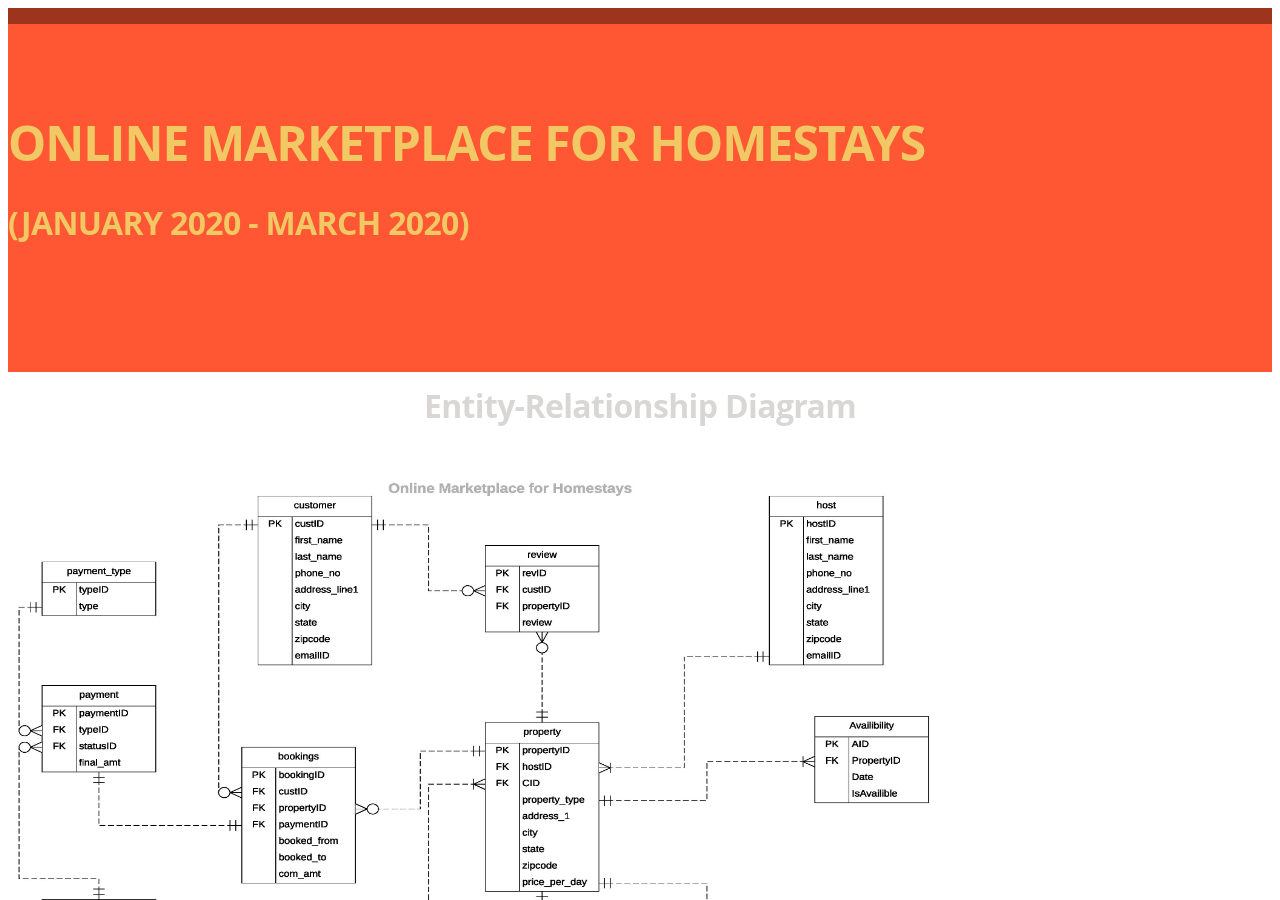
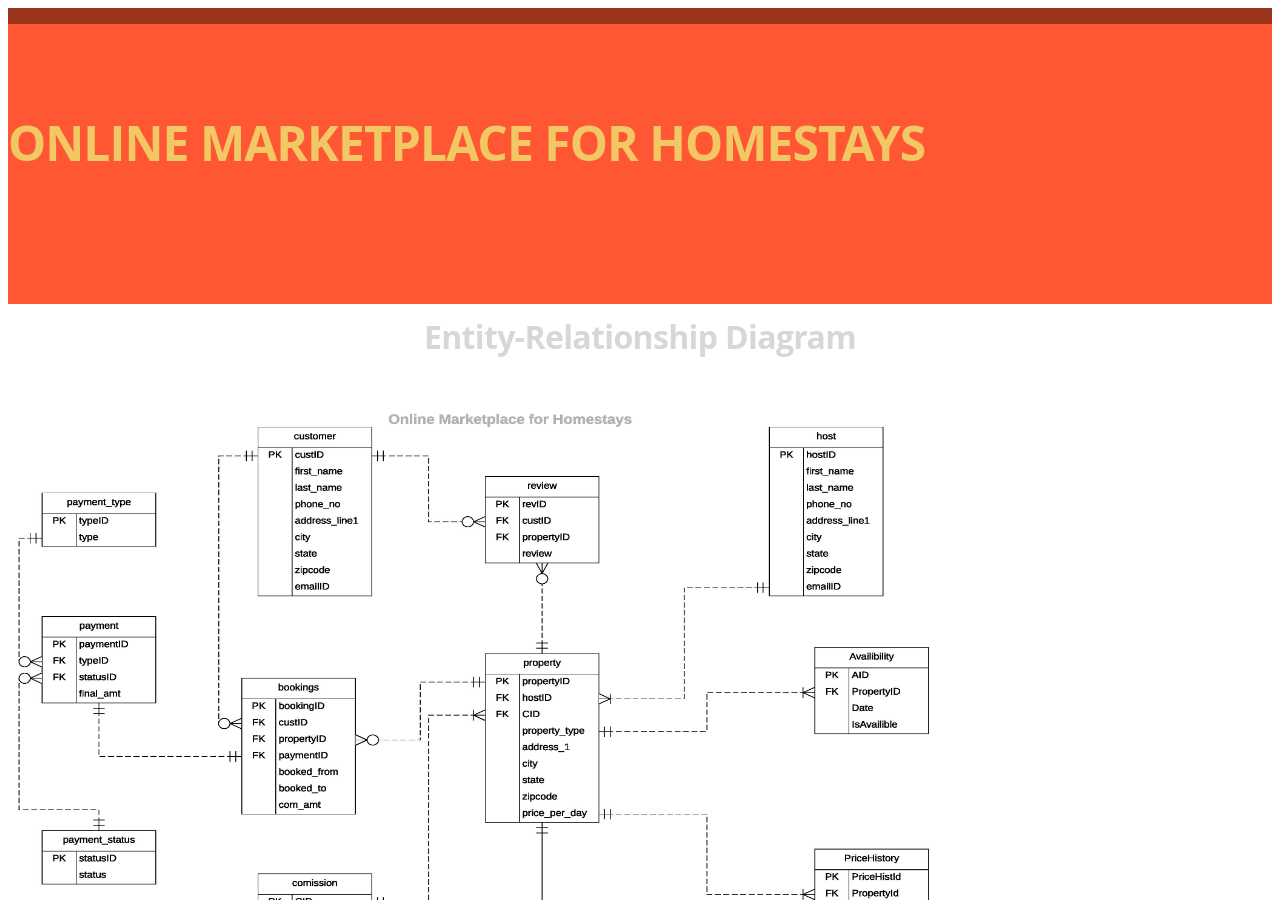
Before and after one commit to shreyakaul/shreyakaul.github.io, a Jekyll site: the page online-homestay.html, which Jekyll copies as it is, in a window 1280 px wide and 900 px high. Built offline with Jekyll 4.4.1, drawn with Linux system fonts in a browser that asks for light colours.

Commit message:
Update online-homestay.html

```diff
--- a/online-homestay.html
+++ b/online-homestay.html
@@ -6,7 +6,6 @@
 		</head>
 <header class='mast'>
   <h1 class='mast-head1'>Online Marketplace for Homestays</h1>
-  <h3 class='mast-head2'>(January 2020 - March 2020)</h3>
 </header>
 <br>
 <h3 class='erd'> Entity-Relationship Diagram </h3>
```
